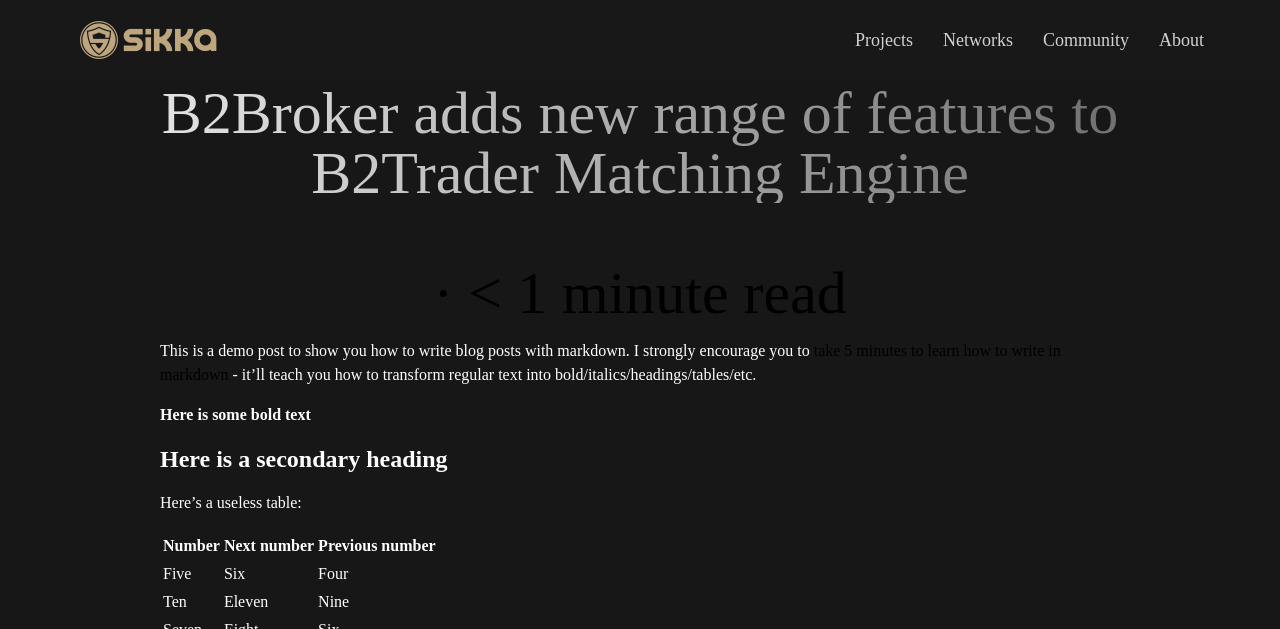
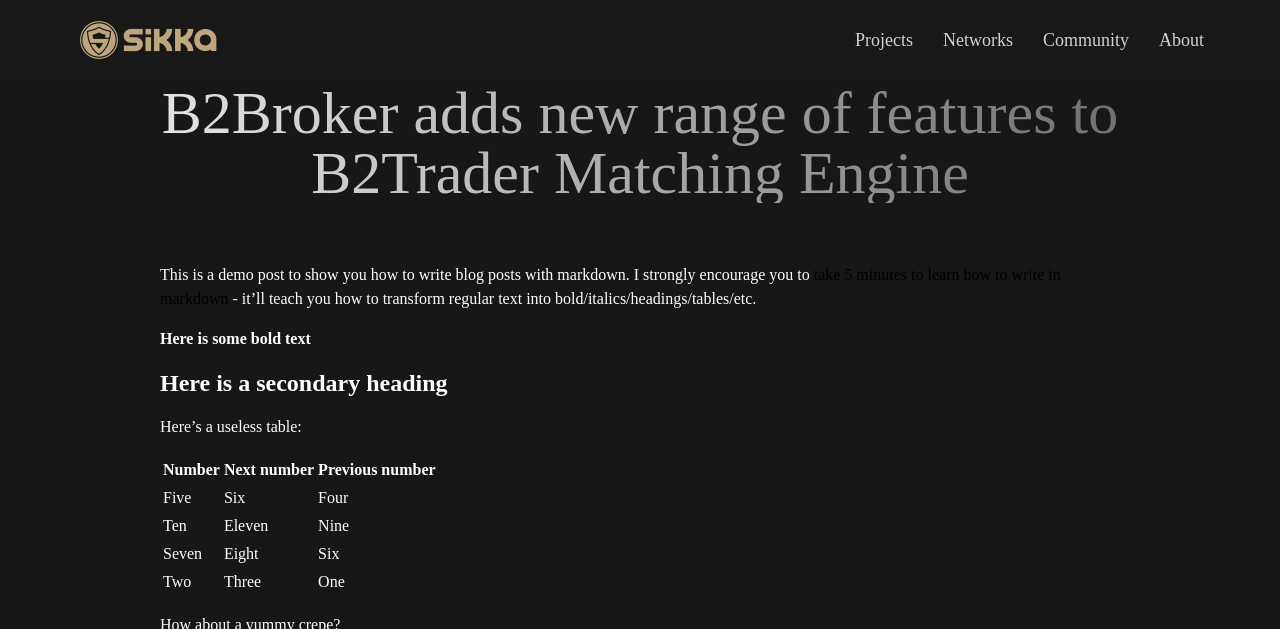
Before and after one commit to King860810/newweb, a Jekyll site: the page built from _posts/2020-02-28-test-markdown.md, in a window 1280 px wide and 900 px high, scrolled down 677 px, cut to the strip 0-629 px from the top of the window. Built offline with Jekyll 4.4.1, drawn with Linux system fonts in a browser that asks for light colours.

Commit message:
Update header.html

```diff
--- a/_includes/header.html
+++ b/_includes/header.html
@@ -42,7 +42,7 @@
 
 
 
-              {% include readtime.html %}
+
 
 
         </div>
```
